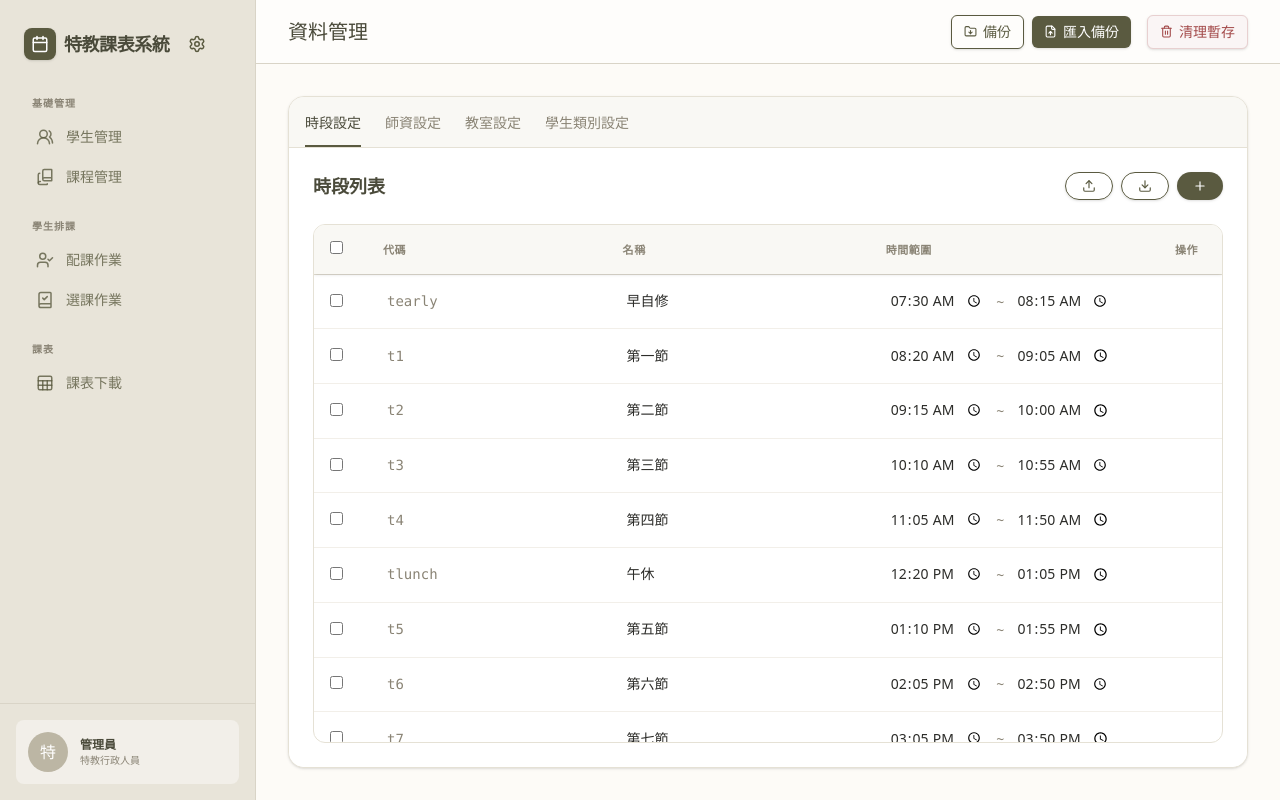
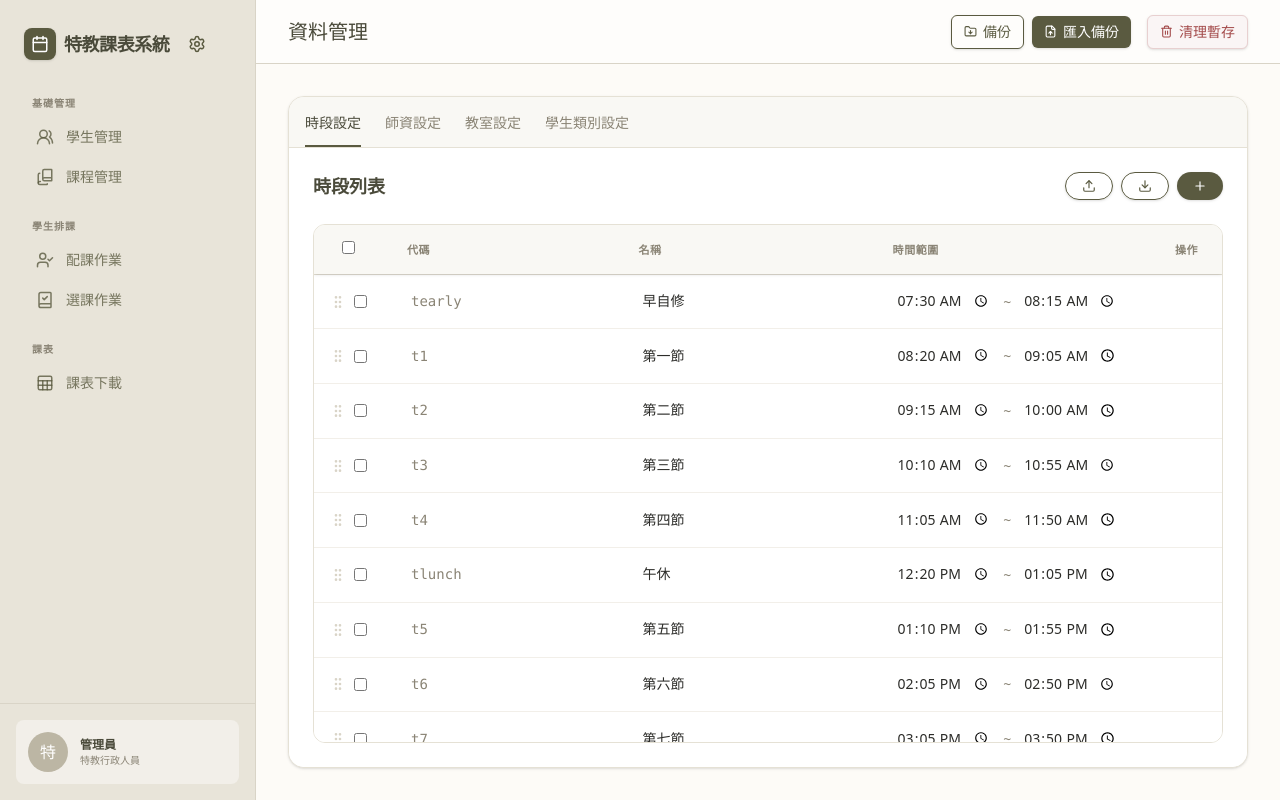
Before and after one commit to JeffSyu/giftedclass-curriculum, a React (Vite) app: page / in a window 1280 px wide. Built offline with nearby package versions, Linux system fonts and the light colour scheme.

Commit message:
feat: enable reordering for time slots and clean UI
- Add reordering capability to DataManager for time slots
- Pass teachers to EnrollmentView
- Clean up unused summary tags in assignment and enrollment views

```diff
--- a/src/App.tsx
+++ b/src/App.tsx
@@ -130,7 +130,7 @@ export default function App() {
               <EnrollmentView
                 students={store.students} courses={store.courses}
                 enrollments={store.enrollments} setEnrollments={store.setEnrollments}
-                timeSlots={store.timeSlots}
+                timeSlots={store.timeSlots} teachers={store.teachers}
               />
             )}
             {activeTab === 'assignment' && (
--- a/src/components/CourseAssignment.tsx
+++ b/src/components/CourseAssignment.tsx
@@ -147,9 +147,6 @@ export default function CourseAssignment({ students, courses, enrollments, setEn
             <div className="flex-1 flex flex-col min-h-0 bg-white border border-[#E5E1D5] rounded-xl overflow-hidden">
               <div className="p-4 bg-[#F9F8F4] border-b border-[#E5E1D5] flex justify-between items-center">
                 <h3 className="font-bold text-[#4A4A3A] text-sm">可選學生清單</h3>
-                <span className="text-xs font-bold text-[#8A8475] bg-white px-2 py-1 rounded shadow-sm border border-[#E5E1D5] tracking-widest uppercase">
-                  符合條件: {availableStudents.length} 人
-                </span>
               </div>
               <div className="flex-1 overflow-y-auto p-4 space-y-2">
                 {availableStudents.map(student => {
--- a/src/components/DataManagerView.tsx
+++ b/src/components/DataManagerView.tsx
@@ -60,6 +60,7 @@ function TimeSlotManager({ data, setData, setConfirmDialog }: { data: TimeSlot[]
       dataType="timeSlots"
       emptyItem={() => ({ id: `TS${Date.now()}`, name: '', startTime: '08:00', endTime: '09:00' })}
       customColumns={['時間範圍']}
+      allowReorder={true}
       renderCustomFields={(item, updateItem) => {
         const handleStartTimeChange = (e: React.ChangeEvent<HTMLInputElement>) => {
           const newStart = e.target.value;
--- a/src/components/Enrollment.tsx
+++ b/src/components/Enrollment.tsx
@@ -1,5 +1,5 @@
 import React, { useState, useMemo } from 'react';
-import { Student, Course, Enrollment, TimeSlot } from '../types';
+import { Student, Course, Enrollment, TimeSlot, Teacher } from '../types';
 import { AlertCircle, CheckCircle2 } from 'lucide-react';
 
 interface EnrollmentProps {
@@ -8,9 +8,10 @@ interface EnrollmentProps {
   enrollments: Enrollment[];
   setEnrollments: React.Dispatch<React.SetStateAction<Enrollment[]>>;
   timeSlots: TimeSlot[];
+  teachers: Teacher[];
 }
 
-export default function EnrollmentView({ students, courses, enrollments, setEnrollments, timeSlots }: EnrollmentProps) {
+export default function EnrollmentView({ students, courses, enrollments, setEnrollments, timeSlots, teachers }: EnrollmentProps) {
   const [selectedStudentId, setSelectedStudentId] = useState<string>('');
 
   const safeStudents = students || [];
@@ -106,7 +107,6 @@ export default function EnrollmentView({ students, courses, enrollments, setEnro
             <div className="flex-1 flex flex-col min-h-0 bg-[#F9F8F4] rounded-xl border border-[#E5E1D5] p-4">
               <h3 className="font-bold text-[#4A4A3A] mb-3 flex justify-between items-center text-sm">
                 <span>可選課程清單</span>
-                <span className="text-[10px] font-bold text-[#8A8475] bg-white px-2 py-1 rounded shadow-sm border border-[#E5E1D5] tracking-widest uppercase">僅顯示 {selectedStudent.grade} 年級</span>
               </h3>
               <div className="flex-1 overflow-y-auto space-y-2 pr-2">
                 {availableCourses.map(course => {
@@ -116,7 +116,7 @@ export default function EnrollmentView({ students, courses, enrollments, setEnro
                       <input type="checkbox" checked={isSelected} onChange={() => toggleCourse(course.id)} className="mt-1 rounded text-[#5A5A40] focus:ring-[#5A5A40] border-[#D9D4C7]" />
                       <div>
                         <div className={`font-medium ${isSelected ? 'text-[#4A4A3A]' : 'text-[#2D2D2A]'}`}>{course.name}</div>
-                        <div className="text-xs text-[#8A8475] mt-1 font-mono">時段: {course.timeSlotIds.length} | 教師: {course.teacherIds.length}</div>
+                        <div className="text-xs text-[#8A8475] mt-1 font-mono"> {course.timeSlotIds.length} 節| {course.teacherIds.map(tid => teachers.find(t => t.id === tid)?.name).filter(Boolean).join(', ') || '無'}</div>
                       </div>
                     </label>
                   );
--- a/src/components/GenericManager.tsx
+++ b/src/components/GenericManager.tsx
@@ -1,10 +1,11 @@
 import React, { useRef, useState, useEffect } from 'react';
 import { createPortal } from 'react-dom';
-import { Upload, Download, Plus, Trash2 } from 'lucide-react';
+import { Upload, Download, Plus, Trash2, GripVertical } from 'lucide-react';
+import { Reorder, useDragControls } from 'motion/react';
 import { downloadCSV, parseCSV } from '../utils/csv';
 
 export function GenericManager<T extends { id: string, name: string }>({
-  data, setData, title, dataType, emptyItem, customColumns, renderCustomFields, setConfirmDialog, simplifiedLayout, processUpload, prepareDownload
+  data, setData, title, dataType, emptyItem, customColumns, renderCustomFields, setConfirmDialog, simplifiedLayout, processUpload, prepareDownload, allowReorder
 }: {
   data: T[],
   setData: (d: T[]) => void,
@@ -16,7 +17,8 @@ export function GenericManager<T extends { id: string, name: string }>({
   setConfirmDialog: (dialog: { message: string, onConfirm: () => void } | null) => void,
   simplifiedLayout?: boolean,
   processUpload?: (data: any[]) => T[],
-  prepareDownload?: (data: T[]) => any[]
+  prepareDownload?: (data: T[]) => any[],
+  allowReorder?: boolean
 }) {
   const fileInputRef = useRef<HTMLInputElement>(null);
   const [headerTarget, setHeaderTarget] = useState<HTMLElement | null>(null);
@@ -121,7 +123,7 @@ export function GenericManager<T extends { id: string, name: string }>({
         <table className="w-full text-left text-sm relative">
           <thead className="bg-[#F9F8F4] border-b border-[#E5E1D5] sticky top-0 z-10 shadow-sm">
             <tr className="text-[11px] text-[#8A8475] uppercase tracking-wider">
-              <th className="px-4 py-4 w-10 text-center">
+              <th className={`px-4 py-4 ${allowReorder ? 'w-16' : 'w-10'} text-center`}>
                 <input type="checkbox" checked={selectedIds.size === data.length && data.length > 0} onChange={toggleSelectAll} className="rounded text-[#5A5A40] focus:ring-[#5A5A40] border-[#D9D4C7]" />
               </th>
               <th className="px-6 py-4 font-bold">代碼</th>
@@ -130,6 +132,21 @@ export function GenericManager<T extends { id: string, name: string }>({
               <th className="px-6 py-4 font-bold text-right">操作</th>
             </tr>
           </thead>
+          {allowReorder && data.length > 0 ? (
+            <Reorder.Group as="tbody" values={data} onReorder={setData} className="divide-y divide-[#F2EFE9]">
+              {data.map(item => (
+                <DraggableRow
+                  key={item.id}
+                  item={item}
+                  selectedIds={selectedIds}
+                  toggleSelect={toggleSelect}
+                  updateItem={updateItem}
+                  removeSingle={removeSingle}
+                  renderCustomFields={renderCustomFields}
+                />
+              ))}
+            </Reorder.Group>
+          ) : (
             <tbody className="divide-y divide-[#F2EFE9]">
               {data.map(item => (
                 <tr key={item.id} className={`transition-colors group ${selectedIds.has(item.id) ? 'bg-[#FDFBF7]' : 'hover:bg-[#FDFBF7]'}`}>
@@ -156,8 +173,48 @@ export function GenericManager<T extends { id: string, name: string }>({
                 </tr>
               )}
             </tbody>
+          )}
         </table>
       </div>
     </div>
   );
 }
+
+function DraggableRow({ item, selectedIds, toggleSelect, updateItem, removeSingle, renderCustomFields }: any) {
+  const controls = useDragControls();
+
+  return (
+    <Reorder.Item
+      as="tr"
+      value={item}
+      dragListener={false}
+      dragControls={controls}
+      className={`transition-colors group ${selectedIds.has(item.id) ? 'bg-[#FDFBF7]' : 'bg-white hover:bg-[#FDFBF7]'}`}
+    >
+      <td className="px-4 py-3 text-center">
+        <div className="flex items-center justify-center gap-2">
+          <div
+            className="cursor-grab active:cursor-grabbing text-[#D9D4C7] hover:text-[#8A8475] transition-colors"
+            title="拖曳排序"
+            onPointerDown={(e) => controls.start(e)}
+          >
+            <GripVertical size={16} />
+          </div>
+          <input type="checkbox" checked={selectedIds.has(item.id)} onChange={() => toggleSelect(item.id)} className="rounded text-[#5A5A40] focus:ring-[#5A5A40] border-[#D9D4C7]" />
+        </div>
+      </td>
+      <td className="px-6 py-3 font-mono text-[#8A8475]">
+        <input type="text" value={item.id} onChange={e => updateItem(item.id, 'id', e.target.value)} className="w-full bg-transparent border-b border-transparent focus:border-[#5A5A40] focus:outline-none focus:ring-0 px-1 py-1" placeholder="輸入 ID" />
+      </td>
+      <td className="px-6 py-3 text-[#2D2D2A]">
+        <input type="text" value={item.name} onChange={e => updateItem(item.id, 'name', e.target.value)} className="w-full bg-transparent border-b border-transparent focus:border-[#5A5A40] focus:outline-none focus:ring-0 px-1 py-1" placeholder="輸入名稱" />
+      </td>
+      {renderCustomFields && renderCustomFields(item, updateItem)}
+      <td className="px-6 py-3 text-right">
+        <button onClick={() => removeSingle(item.id)} className="text-[#8A8475] hover:text-[#E06C6C] p-1.5 rounded-md hover:bg-[#F2EFE9] transition-colors opacity-0 group-hover:opacity-100">
+          <Trash2 size={16} />
+        </button>
+      </td>
+    </Reorder.Item>
+  );
+}
```
Lines whose indentation alone changed are shown as unchanged.
